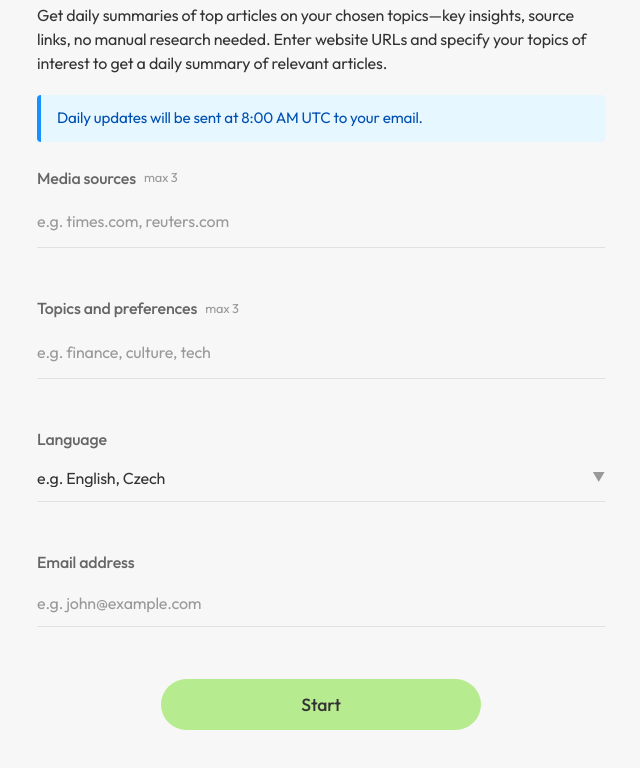
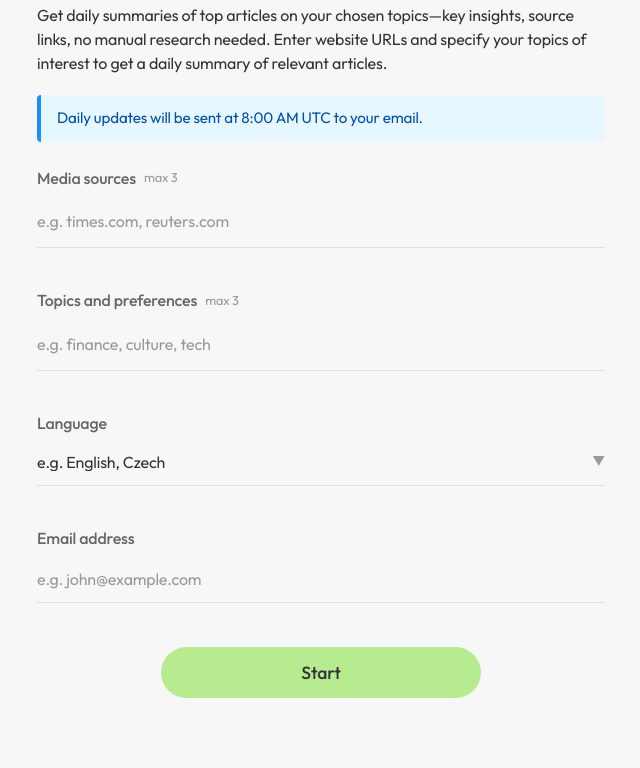
Before and after one commit to SheVyY/workflow_frontend, a website: page index.html in a window 1280 px wide. Shown: the part 178-946 px from the top of the page, without its empty margins (319-959 px from the left). After the commit the page ends 916 px from the top, so only its background shows below. Drawn offline with Linux system fonts and the light colour scheme.

Commit message:
Update section spacing to 40px (2.5rem)

```diff
--- a/styles.css
+++ b/styles.css
@@ -66,14 +66,14 @@ h1 {
 }
 
 .section {
-    margin-bottom: 3rem;
+    margin-bottom: 2.5rem;
     padding-bottom: 0;
     border-bottom: none;
     position: relative;
 }
 
 .section:not(:last-child) {
-    margin-bottom: 3rem;
+    margin-bottom: 2.5rem;
 }
 
 h2 {
@@ -220,7 +220,7 @@ select option {
     display: block;
     width: 100%; /* Full width on mobile */
     max-width: 320px;
-    margin: 3rem auto;
+    margin: 2.5rem auto;
     padding: 0.85rem 1.5rem; /* Larger touch target */
     background-color: #b7eb8f;
     color: #333;
@@ -348,11 +348,11 @@ select:focus {
 
 /* Ensure proper spacing between sections with errors */
 .section {
-    margin-bottom: 3rem;
+    margin-bottom: 2.5rem;
 }
 
 .section.error {
-    margin-bottom: 3.5rem;
+    margin-bottom: 3rem;
 }
 
 /* Add some space after inputs when there's an error */
```
